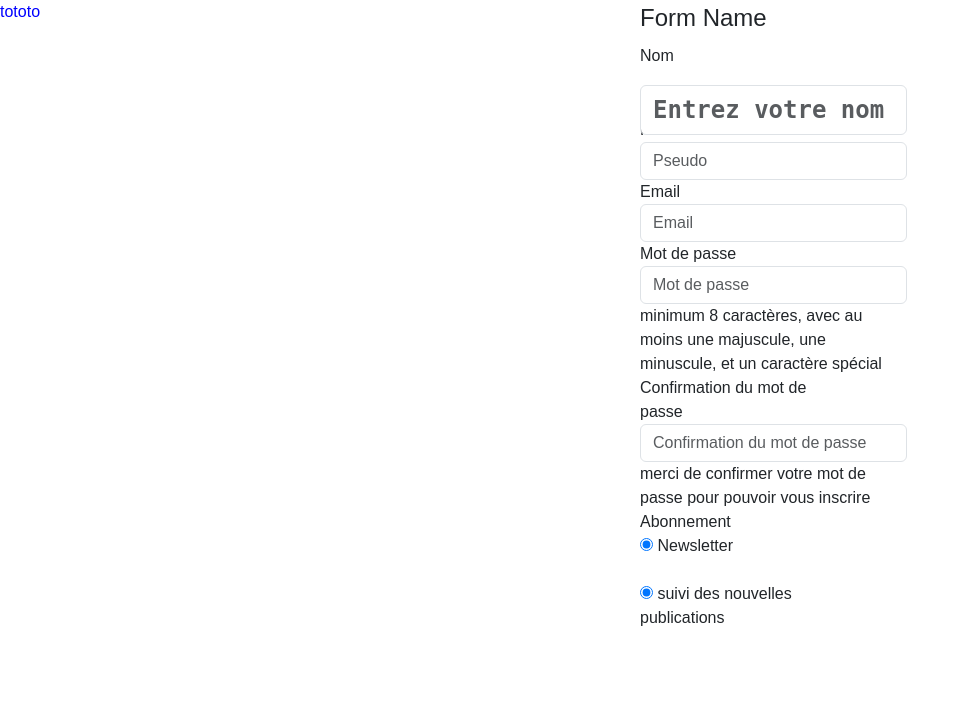
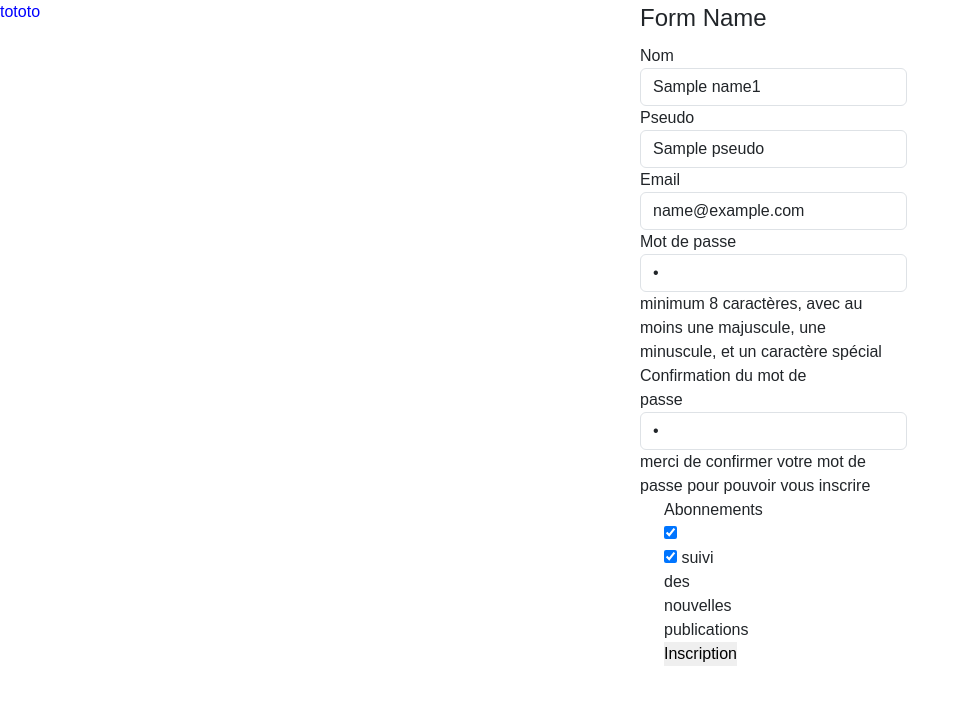
Before and after one commit to Serge01700/TumblrDev, a PHP site: template view/form-signup.php in a window 1280 px wide. Shown: the top 705 px of the page, without its empty margins (0-970 px from the left). Run offline with PHP 8.4, Linux system fonts and the light colour scheme; the template is opened without the code that fills it: most values are stand-ins (such as "Sample title", 1, 10 or a date in 2020).

Commit message:
formulaire signup Back

```diff
--- a/view/form-signup.php
+++ b/view/form-signup.php
@@ -6,7 +6,8 @@
     <title>Document</title>
 
     <link href="https://cdn.jsdelivr.net/npm/bootstrap@5.3.3/dist/css/bootstrap.min.css" rel="stylesheet" integrity="sha384-QWTKZyjpPEjISv5WaRU9OFeRpok6YctnYmDr5pNlyT2bRjXh0JMhjY6hW+ALEwIH" crossorigin="anonymous">
-    <link rel="stylesheet" href="http://localhost/tumblrdev/assets/style/style.css">
+
+    <link rel="stylesheet" href="./assets/style/style.css">
 
 </head>
 
@@ -19,7 +20,7 @@
 <p>tototo</p>
 </section>
 
-<form class="form-horizontal">
+<form class="form-horizontal" action="/tumblrdev/form-signup" method="POST">
 <fieldset>
 
 <!-- Form Name -->
@@ -27,9 +28,9 @@
 
 <!-- Text input-->
 <div class="form-group">
-  <label class="col-md-4 control-label" for="name">Nom</label>
+  <label class="col-md-4 control-label" for="name1">Nom</label>
   <div class="col-md-5">
-  <input id="name" name="name" type="text" placeholder="Entrez votre nom" class="form-control input-md" required="">
+  <input id="name1" name="name1" type="text" placeholder="Entrez votre nom" class="form-control input-md" required="" value="<?= $name1; ?>">
 
   </div>
 </div>
@@ -38,7 +39,7 @@
 <div class="form-group">
   <label class="col-md-4 control-label" for="pseudo">Pseudo</label>
   <div class="col-md-5">
-  <input id="pseudo" name="pseudo" type="text" placeholder="Pseudo" class="form-control input-md" required="">
+  <input id="pseudo" name="pseudo" type="text" placeholder="Pseudo" class="form-control input-md" required="" value="<?= $pseudo; ?>">
 
   </div>
 </div>
@@ -47,7 +48,7 @@
 <div class="form-group">
   <label class="col-md-4 control-label" for="email">Email</label>
   <div class="col-md-5">
-  <input id="email" name="email" type="text" placeholder="Email" class="form-control input-md" required="">
+  <input id="email" name="email" type="text" placeholder="Email" class="form-control input-md" required="" value="<?= $email; ?>">
 
   </div>
 </div>
@@ -56,7 +57,7 @@
 <div class="form-group">
   <label class="col-md-4 control-label" for="password">Mot de passe</label>
   <div class="col-md-5">
-    <input id="password" name="password" type="password" placeholder="Mot de passe" class="form-control input-md" required="">
+    <input id="password" name="password" type="password" placeholder="Mot de passe" class="form-control input-md" required="" value="<?= $password; ?>">
     <span class="help-block">minimum 8 caractères, avec au moins une majuscule, une minuscule, et un caractère spécial</span>
   </div>
 </div>
@@ -65,35 +66,46 @@
 <div class="form-group">
   <label class="col-md-4 control-label" for="repassword">Confirmation du mot de passe</label>
   <div class="col-md-5">
-    <input id="repassword" name="repassword" type="password" placeholder="Confirmation du mot de passe" class="form-control input-md" required="">
+    <input id="repassword" name="repassword" type="password" placeholder="Confirmation du mot de passe" class="form-control input-md" required="" value="<?= $repassword; ?>">
     <span class="help-block">merci de confirmer votre mot de passe pour pouvoir vous inscrire</span>
   </div>
 </div>
 
 <!-- Multiple Radios -->
-<div class="form-group">
-  <label class="col-md-4 control-label" for="nl_follower">Abonnement</label>
+<div class="form-check">
+  <label class="col-md-4 form-check-label" for="nl_follower">Abonnements</label>
   <div class="col-md-4">
-  <div class="radio">
-    <label for="nl_follower-0">
-      <input type="radio" name="nl_follower" id="nl_follower-0" value="1" checked="checked">
+
+
+      <input type="checkbox" name="nl_follower" id="nl_follower" value="1" checked="checked>
       Newsletter
-    </label>
-	</div>
+
+
   </div>
 </div>
 
 <!-- Multiple Radios -->
+<div class="form-check">
+  <!-- <label class="col-md-4 form-check-label" for="nl_follower">Abonnement</label> -->
+  <div class="col-md-4">
+      <input type="checkbox" name="pb_follower" id="pb_follower" value="1" checked="checked">
+      suivi des nouvelles publications
+
+  </div>
+</div>
+
+<!-- Button -->
 <div class="form-group">
-  <label class="col-md-4 control-label" for="pb_follower"></label>
+
   <div class="col-md-4">
-  <div class="radio">
-    <label for="pb_follower-0">
-      <input type="radio" name="pb_follower" id="pb_follower-0" value="1" checked="checked">
-      suivi des nouvelles publications
-    </label>
-	</div>
+    <input type="submit" name="submit" value="Inscription">
   </div>
+</div>
+
+<div>
+    <?php if(isset($error)): ?>
+        <p><?= $error; ?></p>
+    <?php endif; ?>
 </div>
 
 </fieldset>
--- a/view/homepage.php
+++ b/view/homepage.php
@@ -33,7 +33,11 @@
                     <input type="checkbox" id="darkModeToggle">
                     <span class="slider"></span>
                 </label></li>
-            <li class="list-menu"><button id="sign-in">Inscription</button></li>
+            <li class="list-menu">
+                <a href="<?= $router->generate('form-signup'); ?>">
+                <button id="sign-in">Inscription</button>
+                </a>
+        </li>
         </ul>
         <a href="" id="burger">
             <img id="burgerr" src="./assets/img/Group 2.svg" alt="">
```
Also changed, not shown: controller/ControllerUser.php (+38 -6 lines), index.php (+8 -2 lines), model/ModelUser.php (+7 -9 lines), .htaccess (added), 3 other files.
